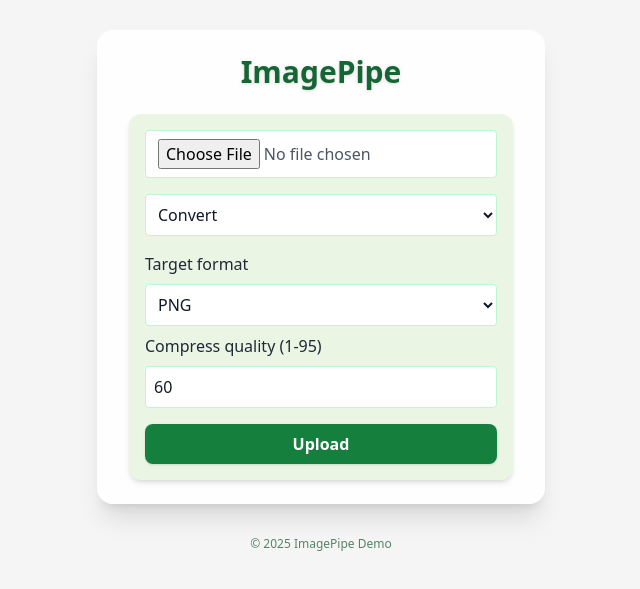
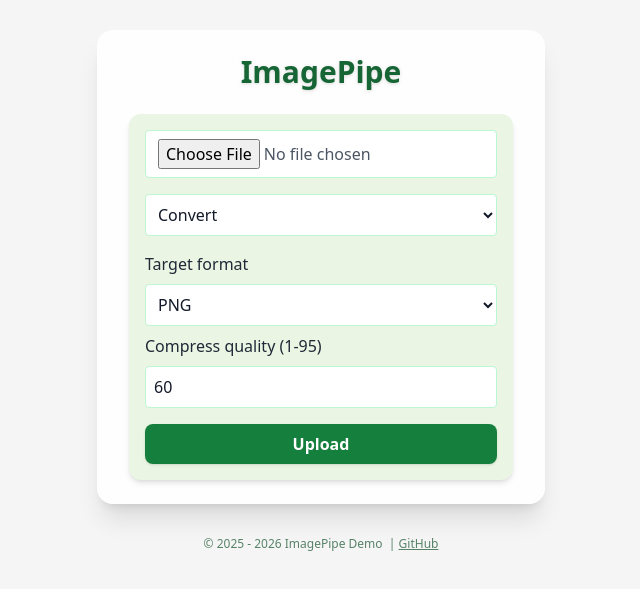
Before and after one commit to wencanp/imagepipe, a React (Create React App) app in the folder imagepipe-ui/: page / in a window 1280 px wide. Shown: the part 109-698 px from the top of the page, without its empty margins (319-959 px from the left). Built offline with nearby package versions, Linux system fonts and the light colour scheme; the HTML template or start-up script is replaced by a standard one.

Commit message:
feat: add GitHub repo link to footer

```diff
--- a/imagepipe-ui/src/App.jsx
+++ b/imagepipe-ui/src/App.jsx
@@ -12,7 +12,17 @@ function App() {
         <UploadForm onTaskSubmitted={setTaskId} />
         <StatusDisplay taskId={taskId} />
       </div>
-      <footer className="mt-8 text-green-900 text-xs opacity-70 text-center">&copy; 2025 ImagePipe Demo</footer>
+      <footer className="mt-8 text-green-900 text-xs opacity-70 text-center">
+        &copy; 2025 - 2026 ImagePipe Demo &nbsp;|&nbsp;
+        <a
+          href="https://github.com/wencanp/imagepipe"
+          target="_blank"
+          rel="noopener noreferrer"
+          className="underline hover:opacity-100"
+        >
+          GitHub
+        </a>
+      </footer>
     </div>
   );
 }
```
